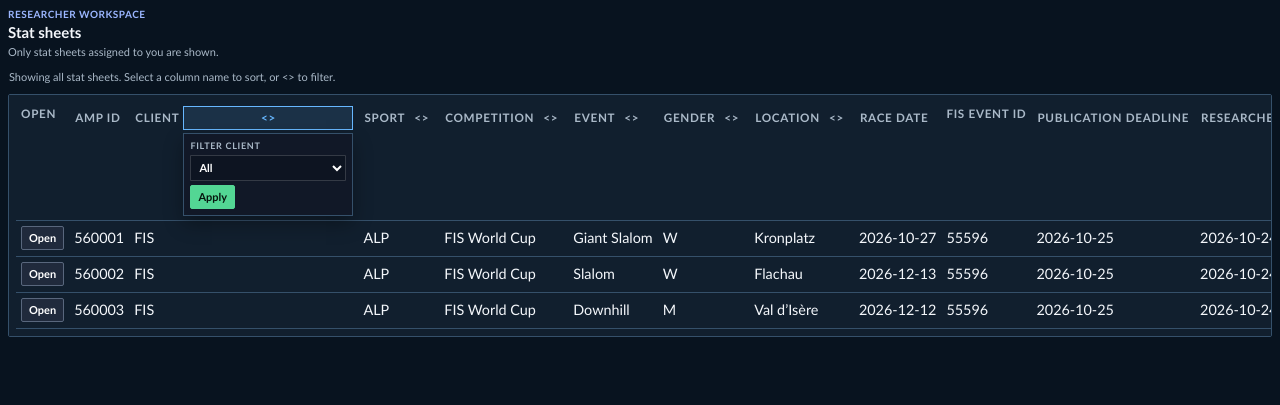
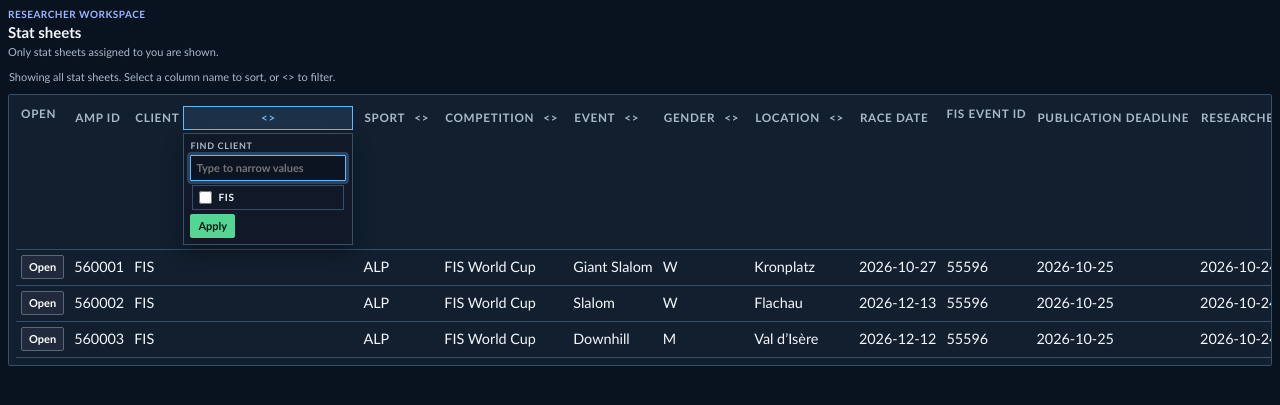
Before and after one commit to CasparRitchie/cxms, a Flask app: page /workspace/sports-editorial/queue in a window 1280 px wide, after a click on "<>". Shown: the part 86-491 px from the top of the page. Run offline with Flask 3, Linux system fonts and the light colour scheme.

Commit message:
Add multi-select queue filters

```diff
--- a/services/sports_editorial/views.py
+++ b/services/sports_editorial/views.py
@@ -394,20 +394,23 @@ def confirmation(submission_id):
 @blueprint.route("/queue")
 def queue():
     filter_fields = ("status", "client_name", "sport", "competition", "event_name", "gender", "location", "researcher_user_id", "sub_editor_user_id")
-    filters = {field: request.args.get(field, "").strip() for field in filter_fields}
-    status = filters["status"]
-    sport = filters["sport"]
+    filters = {
+        field: list(dict.fromkeys(value.strip() for value in request.args.getlist(field) if value.strip()))
+        for field in filter_fields
+    }
     sort = request.args.get("sort", "updated_at")
     direction = request.args.get("direction", "desc")
-    if status not in ("",) + VALID_STATUSES:
-        filters["status"] = ""
+    filters["status"] = [value for value in filters["status"] if value in VALID_STATUSES]
     sortable = {"amp_id", "client_name", "sport", "competition", "event_name", "gender", "location", "event_date", "publication_deadline", "researcher_deadline", "status", "researcher_name", "sub_editor_name", "updated_at", "last_modified_by"}
     if sort not in sortable:
         sort = "updated_at"
     if direction not in ("asc", "desc"):
         direction = "desc"
     all_submissions = repository.list_submissions()
-    submissions = [item for item in all_submissions if all(not value or str(item.get(field) or "") == value for field, value in filters.items())]
+    submissions = [
+        item for item in all_submissions
+        if all(not values or str(item.get(field) or "") in values for field, values in filters.items())
+    ]
     submissions.sort(key=lambda item: str(item.get(sort) or "").casefold(), reverse=direction == "desc")
     options = {field: sorted({str(item.get(field) or "") for item in all_submissions if item.get(field)}, key=str.casefold) for field in filter_fields if field != "status"}
     users = _assignment_users()
@@ -420,17 +423,29 @@ def queue():
     }
     active_filters = []
     for field in filter_fields:
-        value = filters[field]
-        if not value:
-            continue
-        display_value = STATUS_LABELS.get(value, value) if field == "status" else user_names.get(value, value)
-        remove_args = request.args.to_dict()
-        remove_args.pop(field, None)
-        active_filters.append({
-            "field": field, "label": filter_labels[field], "value": display_value,
-            "remove_url": url_for("sports_editorial_workspace.queue", **remove_args),
-        })
-    filter_remove_urls = {item["field"]: item["remove_url"] for item in active_filters}
+        for value in filters[field]:
+            display_value = STATUS_LABELS.get(value, value) if field == "status" else user_names.get(value, value)
+            remaining_values = [selected for selected in filters[field] if selected != value]
+            remove_args = request.args.to_dict(flat=False)
+            if remaining_values:
+                remove_args[field] = remaining_values
+            else:
+                remove_args.pop(field, None)
+            active_filters.append({
+                "field": field, "label": filter_labels[field], "value": display_value,
+                "remove_url": url_for("sports_editorial_workspace.queue", **remove_args),
+            })
+    filter_clear_urls = {}
+    for field in filter_fields:
+        clear_args = request.args.to_dict(flat=False)
+        clear_args.pop(field, None)
+        filter_clear_urls[field] = url_for("sports_editorial_workspace.queue", **clear_args)
+    sort_urls = {}
+    for field in sortable:
+        sort_args = request.args.to_dict(flat=False)
+        sort_args["sort"] = field
+        sort_args["direction"] = "desc" if sort == field and direction == "asc" else "asc"
+        sort_urls[field] = url_for("sports_editorial_workspace.queue", **sort_args)
     return render_template(
         "sports-editorial-workspace/queue.html",
         submissions=submissions,
@@ -440,7 +455,8 @@ def queue():
         statuses=VALID_STATUSES,
         active_filters=active_filters,
         filter_fields=filter_fields,
-        filter_remove_urls=filter_remove_urls,
+        filter_clear_urls=filter_clear_urls,
+        sort_urls=sort_urls,
     )
 
 
--- a/static/css/sports-editorial-workspace.css
+++ b/static/css/sports-editorial-workspace.css
@@ -257,6 +257,7 @@ html[data-sew-theme="light"] .sew-app-header .sew-primary-nav a{color:#b42318}
 
 /* Stage 2: sorting and existing single-value filters share each column heading. */
 .sew-queue-table thead{top:0}
+.sew-document-bar{top:0}
 .sew-column-headings th{padding:4px 5px;border-bottom:1px solid var(--sew-line);vertical-align:top}
 .sew-column-heading{display:flex;align-items:flex-start;gap:3px}
 .sew-column-heading>a{display:inline-flex;min-height:24px;align-items:center;padding:3px 1px}
@@ -288,7 +289,14 @@ html[data-sew-theme="light"] .sew-app-header .sew-primary-nav a{color:#b42318}
   text-transform:none;
 }
 .sew-column-filter form label{color:var(--sew-muted);font-size:9px;text-transform:uppercase}
-.sew-column-filter form select{height:26px;min-height:26px;padding:2px 22px 2px 4px;border-radius:1px}
+.sew-column-filter-search{height:26px;min-height:26px;padding:2px 5px!important;border-radius:1px!important}
+.sew-column-filter-options{display:grid;max-height:150px;gap:0;padding:0;border:1px solid var(--sew-line);overflow-y:auto}
+.sew-column-filter-options legend{position:absolute;width:1px;height:1px;padding:0;margin:-1px;overflow:hidden;clip:rect(0,0,0,0);white-space:nowrap;border:0}
+.sew-column-filter-options label{display:flex;align-items:center;gap:6px;padding:5px 6px;color:var(--sew-ink)!important;cursor:pointer;font-size:10px!important;text-transform:none!important}
+.sew-column-filter-options label+label{border-top:1px solid var(--sew-line)}
+.sew-column-filter-options label:hover{background:rgba(103,183,255,.1)}
+.sew-column-filter-options input[type="checkbox"]{width:auto;min-height:auto;margin:0;accent-color:var(--sew-blue)}
+.sew-column-filter-options label[hidden]{display:none}
 .sew-column-filter form>div{display:flex;gap:3px}
 html[data-sew-theme="light"] .sew-column-headings th.has-filter .sew-column-filter summary{color:#fff}
 html[data-sew-theme="light"] .sew-column-filter form{background:#fff;box-shadow:0 8px 18px rgba(15,23,42,.16)}
--- /dev/null
+++ b/static/js/sports-editorial-queue.js
@@ -0,0 +1,23 @@
+(function () {
+  const filters = Array.from(document.querySelectorAll('.sew-column-filter'));
+
+  filters.forEach(function (filter) {
+    const search = filter.querySelector('.sew-column-filter-search');
+    const options = Array.from(filter.querySelectorAll('.sew-column-filter-options label'));
+
+    filter.addEventListener('toggle', function () {
+      if (!filter.open) return;
+      filters.forEach(function (otherFilter) {
+        if (otherFilter !== filter) otherFilter.open = false;
+      });
+      search.focus();
+    });
+
+    search.addEventListener('input', function () {
+      const query = search.value.trim().toLocaleLowerCase();
+      options.forEach(function (option) {
+        option.hidden = Boolean(query) && !option.textContent.trim().toLocaleLowerCase().includes(query);
+      });
+    });
+  });
+}());
--- a/templates/sports-editorial-workspace/queue.html
+++ b/templates/sports-editorial-workspace/queue.html
@@ -1,32 +1,32 @@
 {% extends "sports-editorial-workspace/_workspace_base.html" %}
 {% block workspace_title %}Stat sheets{% endblock %}
 {% macro sort_heading(label, field) -%}
-  {% set next_direction = 'desc' if filters.sort == field and filters.direction == 'asc' else 'asc' %}
-  <a href="{{ url_for('sports_editorial_workspace.queue', **dict(request.args, sort=field, direction=next_direction)) }}">{{ label }}{% if filters.sort == field %} {{ '▲' if filters.direction == 'asc' else '▼' }}{% endif %}</a>
+  <a href="{{ sort_urls[field] }}">{{ label }}{% if filters.sort == field %} {{ '▲' if filters.direction == 'asc' else '▼' }}{% endif %}</a>
 {%- endmacro %}
 {% macro column_heading(label, sort_field, filter_field='') -%}
   <th{% if filter_field and filters[filter_field] %} class="has-filter"{% endif %}>
     <div class="sew-column-heading">
       {{ sort_heading(label, sort_field) }}
       {% if filter_field %}
-      <details class="sew-column-filter">
+      <details class="sew-column-filter" data-filter-field="{{ filter_field }}">
         <summary aria-label="Filter by {{ label }}" title="Filter by {{ label }}">&lt;&gt;</summary>
         <form method="get">
           <input type="hidden" name="sort" value="{{ filters.sort }}">
           <input type="hidden" name="direction" value="{{ filters.direction }}">
-          {% for field in filter_fields if field != filter_field and filters[field] %}<input type="hidden" name="{{ field }}" value="{{ filters[field] }}">{% endfor %}
-          <label for="filter-{{ filter_field }}">Filter {{ label }}</label>
-          <select id="filter-{{ filter_field }}" name="{{ filter_field }}">
-            <option value="">All</option>
+          {% for field in filter_fields if field != filter_field %}{% for selected in filters[field] %}<input type="hidden" name="{{ field }}" value="{{ selected }}">{% endfor %}{% endfor %}
+          <label for="filter-search-{{ filter_field }}">Find {{ label|lower }}</label>
+          <input class="sew-column-filter-search" id="filter-search-{{ filter_field }}" type="search" placeholder="Type to narrow values" autocomplete="off">
+          <fieldset class="sew-column-filter-options">
+            <legend>Select {{ label|lower }}</legend>
             {% if filter_field == 'status' %}
-              {% for value in statuses %}<option value="{{ value }}" {% if filters[filter_field] == value %}selected{% endif %}>{{ status_labels[value] }}</option>{% endfor %}
+              {% for value in statuses %}<label><input type="checkbox" name="{{ filter_field }}" value="{{ value }}" {% if value in filters[filter_field] %}checked{% endif %}><span>{{ status_labels[value] }}</span></label>{% endfor %}
             {% elif filter_field in ['researcher_user_id', 'sub_editor_user_id'] %}
-              {% for user in assignment_users if (filter_field == 'researcher_user_id' and user.editorial_role == 'researcher') or (filter_field == 'sub_editor_user_id' and user.editorial_role in ['sub_editor','supervisor']) %}<option value="{{ user.id }}" {% if filters[filter_field] == user.id %}selected{% endif %}>{{ user.full_name or user.email }}</option>{% endfor %}
+              {% for user in assignment_users if (filter_field == 'researcher_user_id' and user.editorial_role == 'researcher') or (filter_field == 'sub_editor_user_id' and user.editorial_role in ['sub_editor','supervisor']) %}<label><input type="checkbox" name="{{ filter_field }}" value="{{ user.id }}" {% if user.id in filters[filter_field] %}checked{% endif %}><span>{{ user.full_name or user.email }}</span></label>{% endfor %}
             {% else %}
-              {% for value in options[filter_field] %}<option value="{{ value }}" {% if filters[filter_field] == value %}selected{% endif %}>{{ value|replace('_',' ')|title if filter_field == 'sport' else value }}</option>{% endfor %}
+              {% for value in options[filter_field] %}<label><input type="checkbox" name="{{ filter_field }}" value="{{ value }}" {% if value in filters[filter_field] %}checked{% endif %}><span>{{ value|replace('_',' ')|title if filter_field == 'sport' else value }}</span></label>{% endfor %}
             {% endif %}
-          </select>
-          <div><button class="sew-button sew-button--primary sew-button--small" type="submit">Apply</button>{% if filters[filter_field] %}<a class="sew-button sew-button--small" href="{{ filter_remove_urls[filter_field] }}">Clear</a>{% endif %}</div>
+          </fieldset>
+          <div><button class="sew-button sew-button--primary sew-button--small" type="submit">Apply</button>{% if filters[filter_field] %}<a class="sew-button sew-button--small" href="{{ filter_clear_urls[filter_field] }}">Clear column</a>{% endif %}</div>
         </form>
       </details>
       {% endif %}
@@ -73,3 +73,4 @@
   </table>
 </section>
 {% endblock %}
+{% block workspace_scripts %}<script src="{{ url_for('static', filename='js/sports-editorial-queue.js') }}" defer></script>{% endblock %}
```
Also changed, not shown: tests/test_sports_editorial.py (+14 -1 lines).
